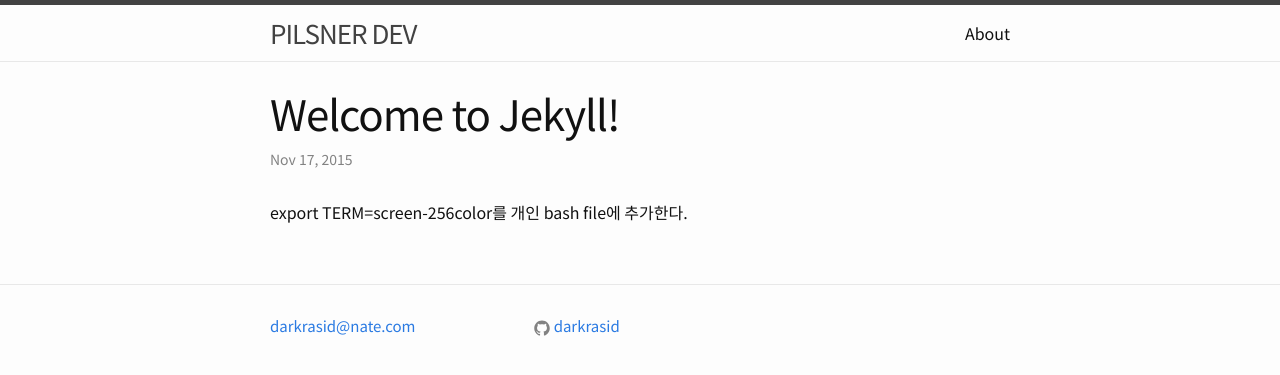
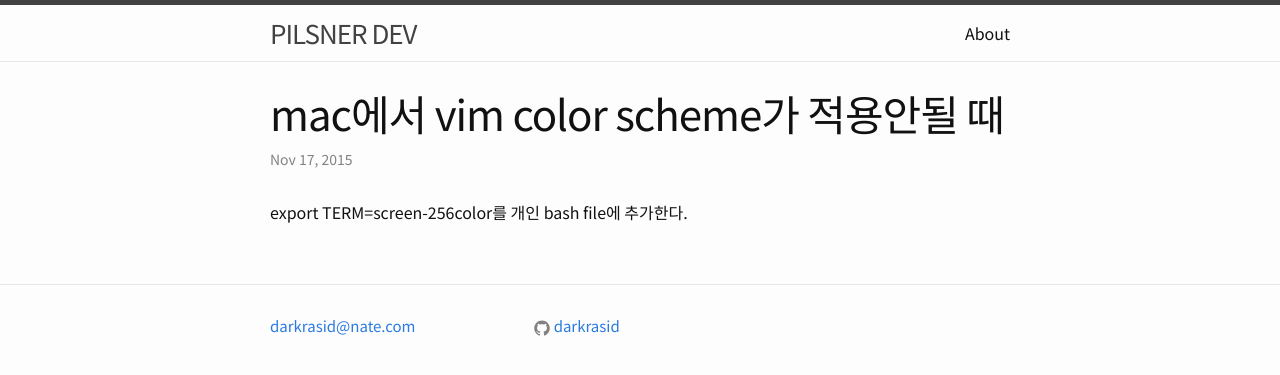
Before and after one commit to darkrasid/pilsner, a Jekyll site: the page built from _posts/2015-11-20-colorscheme.markdown, in a window 1280 px wide. Shown: the top 375 px of the page. Built offline with Jekyll 4.4.1, drawn with Linux system fonts in a browser that asks for light colours.

Commit message:
colorscheme post update

```diff
--- a/_posts/2015-11-20-colorscheme.markdown
+++ b/_posts/2015-11-20-colorscheme.markdown
@@ -1,8 +1,8 @@
 ---
 layout: post
-title:  "Welcome to Jekyll!"
+title:  "mac에서 vim color scheme가 적용안될 때"
 date:   2015-11-17 18:20:20 +0900
-categories: jekyll update
+categories: VIM
 ---
 
 
```
